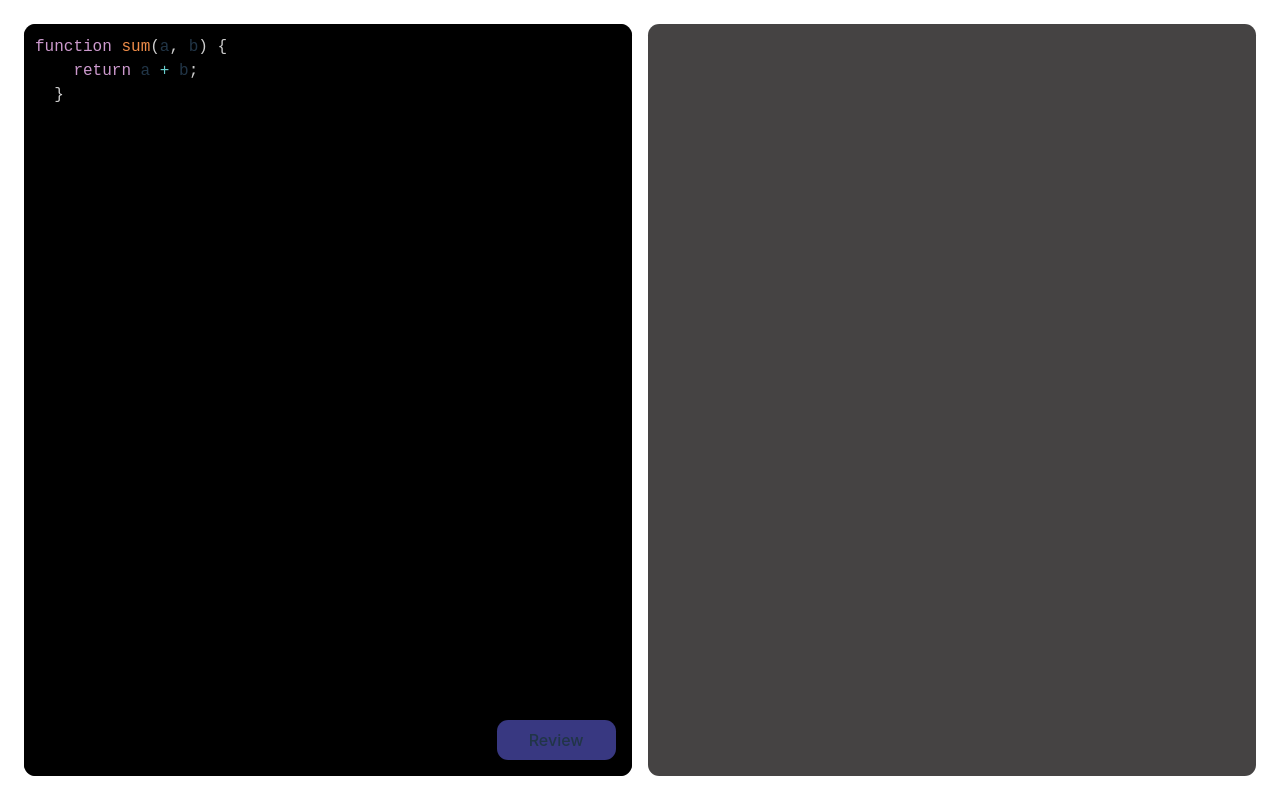
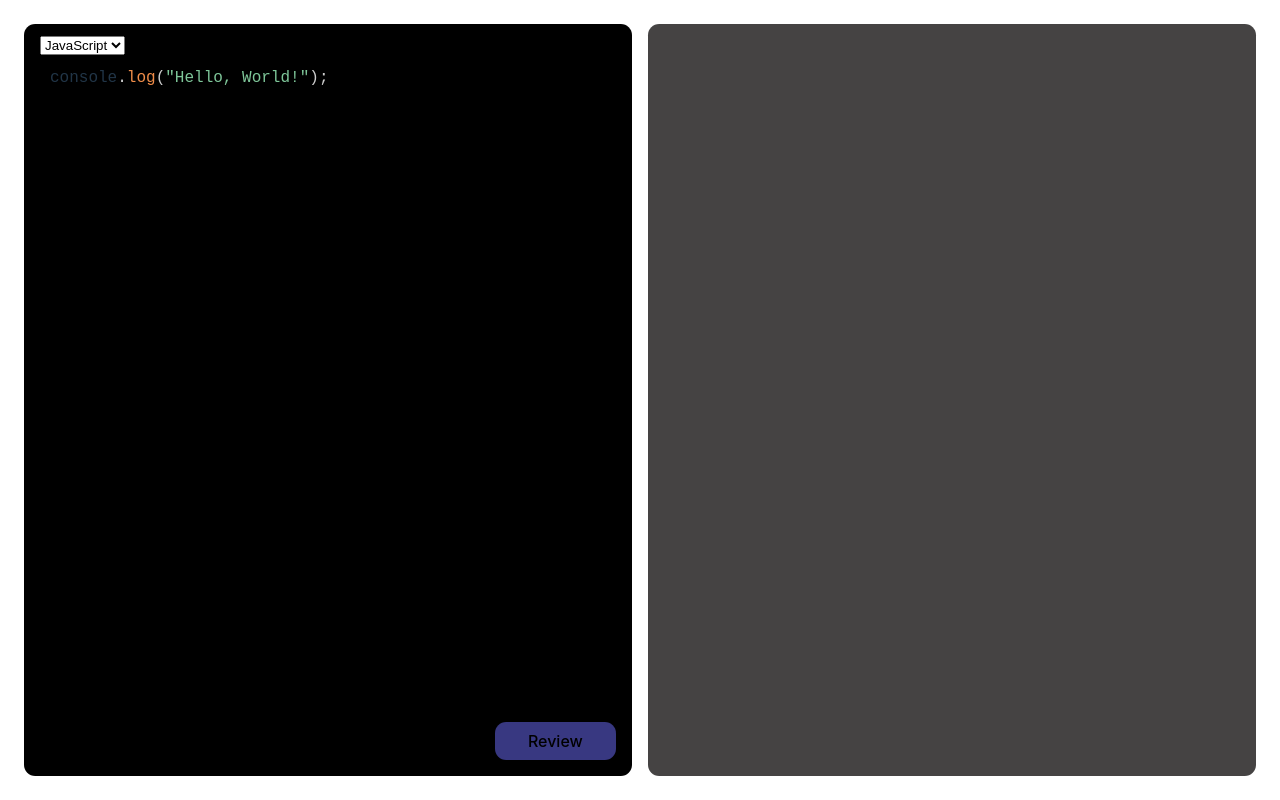
Before and after one commit to Anand-Chaudhary/codeReviewer, a React (Vite) app in the folder frontend/: page / in a window 1280 px wide. Built offline with nearby package versions, Linux system fonts and the light colour scheme.

Commit message:
AI CODE REVIEWER

```diff
--- a/frontend/src/App.css
+++ b/frontend/src/App.css
@@ -4,9 +4,17 @@
   box-sizing: border-box;
 }
 
+*::-webkit-scrollbar{
+  width: 6px;
+  height: 6px;
+  background-color: rgb(130, 127, 127);
+  border-radius: 8rem;
+}
+
 html, body, #root{
   height: 100%;
   width: 100%;
+  overflow-x: hidden;
 }
 
 main{
@@ -20,13 +28,16 @@ main{
 main .left,
 main .right{
   height: 100%;
-  width: 100%;
+  max-width: 100%;
   flex-basis: 50%;
   border-radius: 0.7rem;
   overflow: auto;
 }
 
 main .left{
+  margin: 0 auto;
+  overflow-x: hidden;
+  padding: 0.5rem 1rem;
   background-color: black;
   position: relative;
 }
@@ -36,7 +47,7 @@ main .right{
   background-color: rgb(69, 67, 67);
 }
 
-main .left .review{
+main .left .review-btn{
   position: absolute;
   bottom: 1rem;
   right: 1rem;
@@ -49,8 +60,9 @@ main .left .review{
 }
 
 .left .code, .code pre, .code pre code{
+  overflow-x: hidden;
   height: 100%;
-  width: 100%;
+  max-width: 100%;
   margin: 0;
   border-radius: 0.7rem;
   overflow: auto;
--- a/frontend/src/App.jsx
+++ b/frontend/src/App.jsx
@@ -2,59 +2,86 @@ import './App.css'
 import "prismjs/themes/prism-tomorrow.css"
 import prism from "prismjs"
 import axios from "axios"
-import Markdown from "react-markdown"
+import Markdown from 'react-markdown'
 import rehypeHighlight from "rehype-highlight";
 import "highlight.js/styles/github-dark.css";
 import Editor from "react-simple-code-editor"
 import { useState } from 'react'
+import "prismjs/components/prism-python"
+import "prismjs/components/prism-java"
+import "prismjs/components/prism-c"
+import "prismjs/components/prism-cpp"
+import "prismjs/components/prism-go"
+import "prismjs/components/prism-rust"
+
+const languages = {
+  javascript: "JavaScript",
+  python: "Python",
+  java: "Java",
+  c: "C",
+  cpp: "C++",
+  go: "Go",
+  rust: "Rust",
+  html: "HTML",
+  css: "CSS"
+};
 
 function App() {
-  const [code, setCode] = useState(`function sum(a, b) {
-    return a + b;
-  }`)
+  const [code, setCode] = useState(`console.log("Hello, World!");`);
+  const [language, setLanguage] = useState("javascript");
+  const [review, setReview] = useState(``)
 
-  const [review, setReview] = useState(``);
+  const reviewCode = async () => {
+    try {
+      const response = await axios.post('http://localhost:3000/ai/getReview', { code, language });
+      setReview(response.data)
+    } catch (error) {
+      console.error("Error fetching code review:", error);
+    }
+  };
 
-  const reviweCode = async ()=>{
-    const response = await axios.post('http://localhost:3000/ai/getReview', {code})
-    setReview(response.data)
-  }
   return (
     <>
       <main>
         <div className="left">
+          <select
+            value={language}
+            onChange={(e) => setLanguage(e.target.value)}
+            className="language-select"
+          >
+            {Object.entries(languages).map(([key, name]) => (
+              <option key={key} value={key}>
+                {name}
+              </option>
+            ))}
+          </select>
+
           <div className="code">
             <Editor
               value={code}
               onValueChange={setCode}
-              highlight={code => prism.highlight(code, prism.languages.javascript, "javascript")}
+              highlight={code => prism.highlight(code, prism.languages[language] || prism.languages.javascript, language)}
               padding={10}
               style={{
                 fontFamily: '"Fira Code", "Fira Mono", monospace',
                 fontSize: 16,
-                border: "1px solid black",
                 borderRadius: "5px",
-                height: "100%",
+                height: "90%",
                 width: "100%"
               }}
             />
           </div>
-          <div
-           className="review"
-           onClick={reviweCode}
-          >Review</div>
+          <button className="review-btn" onClick={reviewCode}>Review</button>
         </div>
         <div className="right">
           <Markdown
           rehypePlugins={[rehypeHighlight]}
-            style={{
-              fontSize: 16
-            }}
+          style={{fontSize:16}}
           >{review}</Markdown>
         </div>
       </main>
     </>
-  )
+  );
 }
 
-export default App
+export default App;
```
Also changed, not shown: 2 other files (tests, documents, lock files or other folders).
